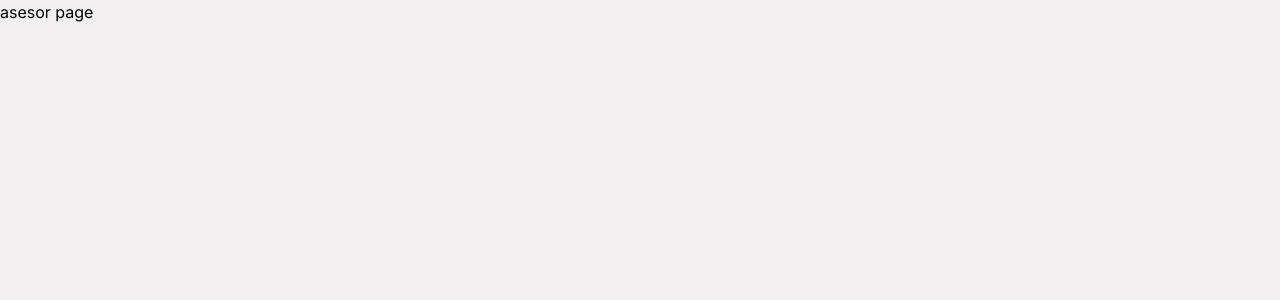
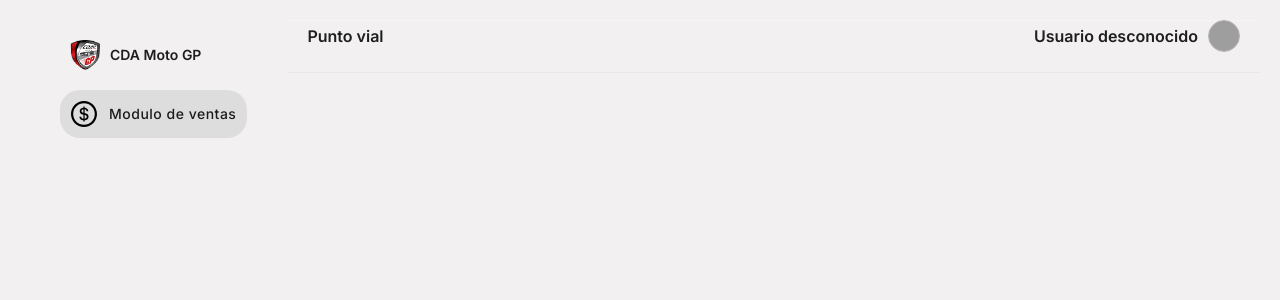
Before and after one commit to jenestiven/software-gestion-ventas-soat-cda-web, a Next.js app: page /asesor in a window 1280 px wide. Shown: the top 300 px of the page. Built offline with nearby package versions, Linux system fonts and the light colour scheme; grey boxes are pictures that could not be loaded.

Commit message:
feat: Implement layout for asesor page with Header and NavBar components; enhance navigation routes and styles

```diff
--- /dev/null
+++ b/src/app/app-layout.css
@@ -0,0 +1,22 @@
+.admin-layout-container {
+    width: 100%;
+    height: 100%;
+    display: flex;
+    justify-content: center;
+}
+
+.admin-layout{
+    width: 100%;
+    max-width: 1920px;
+    padding: 20px;
+    display: grid;
+    grid-template-columns: auto 1fr;
+    grid-template-rows: auto 1fr;
+    grid-template-areas:
+        "sidebar header"
+        "sidebar content"
+}
+
+.admin-content{
+    grid-area: content;
+}
--- /dev/null
+++ b/src/app/asesor/layout.tsx
@@ -0,0 +1,20 @@
+import React from "react";
+import NavBar from "@/app/components/app/layout/NavBar";
+import Header from "@/app/components/app/layout/Header";
+import "@/app/app-layout.css";
+
+export default function HomeLayout({
+  children,
+}: Readonly<{
+  children: React.ReactNode;
+}>) {
+  return (
+    <div className="admin-layout-container">
+      <div className="admin-layout">
+        <Header />
+        <NavBar />
+        <main className="admin-content">{children}</main>
+      </div>
+    </div>
+  );
+}
--- a/src/app/asesor/page.tsx
+++ b/src/app/asesor/page.tsx
@@ -4,6 +4,6 @@ type Props = {}
 
 export default function page({}: Props) {
   return (
-    <div> asesor page</div>
+    <div></div>
   )
 }
--- a/src/app/components/app/layout/Header.tsx
+++ b/src/app/components/app/layout/Header.tsx
@@ -1,7 +1,30 @@
+"use client";
 import React from "react";
+import "./header.css";
+import { Avatar, Typography } from "antd";
+import useStore from "@/store";
 
 type Props = {};
 
 export default function Header({}: Props) {
-  return <header>Header</header>;
+  const user = useStore((state) => state.user);
+  const { Title } = Typography;
+
+  return (
+    <header className="layout-header">
+      <Title level={5} className="header-title">
+        {/* {user?.place ?? "Punto desconocido"} */}
+        Punto vial
+      </Title>
+      <div className="header-user">
+        <Title level={5} className="header-title">
+          {user?.name ?? "Usuario desconocido"}
+        </Title>
+        <Avatar
+          className="header-avatar"
+          src="https://api.dicebear.com/7.x/miniavs/svg?seed=6"
+        />
+      </div>
+    </header>
+  );
 }
--- a/src/app/components/app/layout/NavBar.tsx
+++ b/src/app/components/app/layout/NavBar.tsx
@@ -1,59 +1,63 @@
-import { Tooltip } from 'antd';
-import Link from 'next/link';
-import React from 'react'
+"use client";
+import React from "react";
+import { Tooltip, Typography } from "antd";
+import Link from "next/link";
+import useStore from "@/store";
+import { adminNavRoutes, asesorNavRoutes } from "@/utils/nav-routes";
+import Image from "next/image";
+import LOGO from "@/images/logo.png";
+import "./nav.css";
 
-type AppRoute = {
-  path: string;
-  handle?: {
-    title?: string;
-    navIcon?: React.ComponentType<{ className?: string }>;
-    isChildren?: boolean;
-  };
-};
+type Props = {};
 
-type Props = {}
-
-const keyPathName = 'selectedPath';
+//const keyPathName = "selectedPath";
 
 export default function NavBar({}: Props) {
-    const appRoutes: AppRoute[] = [
-        {
-            path: 'home',
-            handle: {
-                title: 'Home',
-                navIcon: () => <span className="icon-home" />,
-                isChildren: false
-            },
-        }
-    ];
+  // Use a selector for zustand store
+  const { Text } = Typography;
+  const user = useStore((state) => state.user);
+  const appRoutes =
+    user && user.role === "admin" ? adminNavRoutes : asesorNavRoutes;
 
   return (
     <nav className="layout-nav">
+      <Link href="/" className="nav-logo">
+        <Image
+          width={30}
+          src={LOGO}
+          alt="CDA Moto GP Logo"
+          className="nav-logo-image"
+        />
+        <Text strong>CDA Moto GP</Text>
+      </Link>
       <ul className="nav-list">
         {appRoutes?.map((route, index) => {
           const { path, handle } = route;
 
-          if (!handle || handle?.isChildren) {
+          if (!handle) {
             return null;
-                  href={`/${path}`}
-                  className={`nav-list-item${isSelected}`}
-                  onClick={() => {
-                    localStorage.setItem(keyPathName, path);
-                  }}
-            : "";
+          }
+
+          const { title, navIcon: NavIcon } = handle;
+          // // Determine if this route is selected
+          // const isSelected =
+          //   typeof window !== "undefined" &&
+          //   localStorage.getItem(keyPathName) === path
+          //     ? " selected"
+          //     : "";
 
           return (
             <li key={index}>
               <Tooltip title={title ?? ""} placement="right">
                 <Link
-                  to={`/${path}`}
-                  className={`nav-list-item${isSelected}`}
-                  onClick={() => {
-                    localStorage.setItem(keyPathName, path);
-                  }}
+                  href={`/${path}`}
+                  className={`nav-list-item selected`}
+                  // onClick={() => {
+                  //   localStorage.setItem(keyPathName, path);
+                  // }}
                 >
                   {NavIcon && <NavIcon className="item-icon" />}
-                  <span className="item-title">{title}</span>
+                  <Text className="item-title">{title}</Text>
                 </Link>
               </Tooltip>
             </li>
--- /dev/null
+++ b/src/app/components/app/layout/header.css
@@ -0,0 +1,23 @@
+.layout-header {
+    grid-area: header;
+    display: flex;
+    align-items: center;
+    justify-content: space-between;
+    box-shadow: rgba(27, 31, 35, 0.04) 0px 1px 0px, rgba(255, 255, 255, 0.25) 0px 1px 0px inset;
+    padding-inline: 20px;
+    padding-bottom: 20px;
+
+    & .header-title {
+        margin: 0;
+    }
+
+    & .header-user {
+        display: flex;
+        align-items: center;
+        gap: 10px;
+    }
+
+    & .header-avatar {
+        border: solid 1px var(--color-secondary);
+    }
+}
--- /dev/null
+++ b/src/app/components/app/layout/nav.css
@@ -0,0 +1,62 @@
+.layout-nav {
+    grid-area: sidebar;
+    padding-inline: 40px;
+    padding-top: 20px;
+    display: flex;
+    flex-direction: column;
+    gap: 20px;
+
+    & .nav-logo {
+        display: flex;
+        align-items: center;
+        gap: 10px;
+        padding-inline: 10px;
+    }
+
+    & .nav-list {
+        list-style: none;
+        display: flex;
+        gap: 8px;
+        flex-direction: column;
+        overflow-y: auto;
+        scroll-timeline: --scroll;
+
+        & a {
+            text-decoration: none;
+        }
+
+        & .nav-list-item {
+            display: flex;
+            align-items: center;
+            gap: 12px;
+            line-height: normal;
+            text-box: cap alphabetic;
+            letter-spacing: 0.5px;
+            font-weight: 500;
+            word-break: break-word;
+            user-select: none;
+            padding: 10px;
+            border-radius: 20px;
+            border: solid 1px transparent;
+
+            &:hover {
+                border: solid 1px color-mix(in srgb, transparent, var(--color-secondary) 30%);
+            }
+
+            &:where(.selected) {
+                color: var(--active-color);
+                background-color: color-mix(in srgb, transparent, var(--color-secondary) 30%);
+            }
+
+            & .item-icon {
+                min-height: var(--icon-nav-size);
+                min-width: var(--icon-nav-size);
+                font-size: 26px;
+            }
+
+            & .item-title {
+                display: var(--nav-title-display);
+            }
+        }
+    }
+}
--- a/src/app/globals.css
+++ b/src/app/globals.css
@@ -7,6 +7,8 @@
   --color-secondary: #aeafb1;
   --color-accent: #f2f0f0;
   --color-accent-contrast: #2e2e2f;
+  --icon-nav-size: 24px;
+  --nav-title-display: inline-block;
 }
 
 /* hay que revisar se le va a poner dark mode como un plus*/
@@ -31,3 +33,9 @@ body {
     text-wrap: balance;
   }
 }
+
+.ant-typography {
+  &.ant-typography {
+    font-family: "Inter", sans-serif;
+  }
+}
--- a/src/store/index.ts
+++ b/src/store/index.ts
@@ -1,59 +1,51 @@
 import { create } from "zustand";
-import { CustomUser, UserState } from "@/types/types";
+import { CustomUser } from "@/types/types";
+
+interface UserState {
+  user: CustomUser | null;
+  isAuthenticated: boolean;
+  setUser: (user: CustomUser) => void;
+  clearUser: () => void;
+  initializeUser: () => void;
+}
 
 const useStore = create<UserState>((set, get) => ({
   user: null,
   isAuthenticated: false,
+
   setUser: (user) => {
     set({ user, isAuthenticated: !!user });
     if (typeof window !== "undefined") {
       document.cookie = `user=${encodeURIComponent(
-        JSON.stringify({
-          uid: user.uid,
-          email: user.email,
-          name: user.name,
-          thumbnail: user.thumbnail,
-          role: user.role,
-        })
+        JSON.stringify(user)
       )}; path=/; max-age=${7 * 24 * 60 * 60}`;
     }
   },
+
   clearUser: () => {
     set({ user: null, isAuthenticated: false });
     if (typeof window !== "undefined") {
-      document.cookie = `user=; path=/; max-age=0`;
+      document.cookie = "user=; path=/; max-age=0";
     }
   },
+
   initializeUser: () => {
-    if (get().user) return; // Prevent re-initialization if user is already set
+    if (get().user) return;
+
     if (typeof window !== "undefined") {
       const userCookie = document.cookie
         .split("; ")
         .find((row) => row.startsWith("user="));
+
       if (userCookie) {
         try {
           const parsedUser = JSON.parse(
             decodeURIComponent(userCookie.split("=")[1])
-          );
-          // Simulate a CustomUser object
-          const user: CustomUser = {
-            ...parsedUser,
-            providerId: "",
-            emailVerified: false,
-            isAnonymous: false,
-            metadata: {},
-            providerData: [],
-            refreshToken: "",
-            tenantId: "",
-            delete: async () => {},
-            reload: async () => {},
-            toJSON: () => ({} as any),
-          } as CustomUser;
-          set({ user, isAuthenticated: true });
+          ) as CustomUser;
+          set({ user: parsedUser, isAuthenticated: true });
         } catch (error) {
           console.error("Error parsing user cookie:", error);
-          // Clear the corrupted cookie
-          document.cookie = `user=; path=/; max-age=0`;
+          document.cookie = "user=; path=/; max-age=0";
         }
       }
     }
--- a/src/utils/nav-routes.ts
+++ b/src/utils/nav-routes.ts
@@ -1,24 +1,48 @@
 import { AppRoute } from "@/types/types";
-import { DollarOutlined, FundViewOutlined } from "@ant-design/icons";
+import {
+  DollarOutlined,
+  FundViewOutlined,
+  ReconciliationOutlined,
+  UserOutlined,
+} from "@ant-design/icons";
 
 export const asesorNavRoutes: AppRoute[] = [
   {
-    path: "sells",
+    path: "asesor",
     handle: {
       title: "Modulo de ventas",
       navIcon: DollarOutlined,
-      isChildren: false,
     },
   },
 ];
 
 export const adminNavRoutes: AppRoute[] = [
   {
-    path: "dashboard",
+    path: "admin",
     handle: {
       title: "Tablero de control",
       navIcon: FundViewOutlined,
-      isChildren: false,
+    },
+  },
+  {
+    path: "admin/managment",
+    handle: {
+      title: "Gestión de ventas",
+      navIcon: DollarOutlined,
+    },
+  },
+  {
+    path: "admin/users",
+    handle: {
+      title: "Usuarios",
+      navIcon: UserOutlined,
+    },
+  },
+  {
+    path: "admin/reports",
+    handle: {
+      title: "Reportes",
+      navIcon: ReconciliationOutlined,
     },
   },
 ];
```
